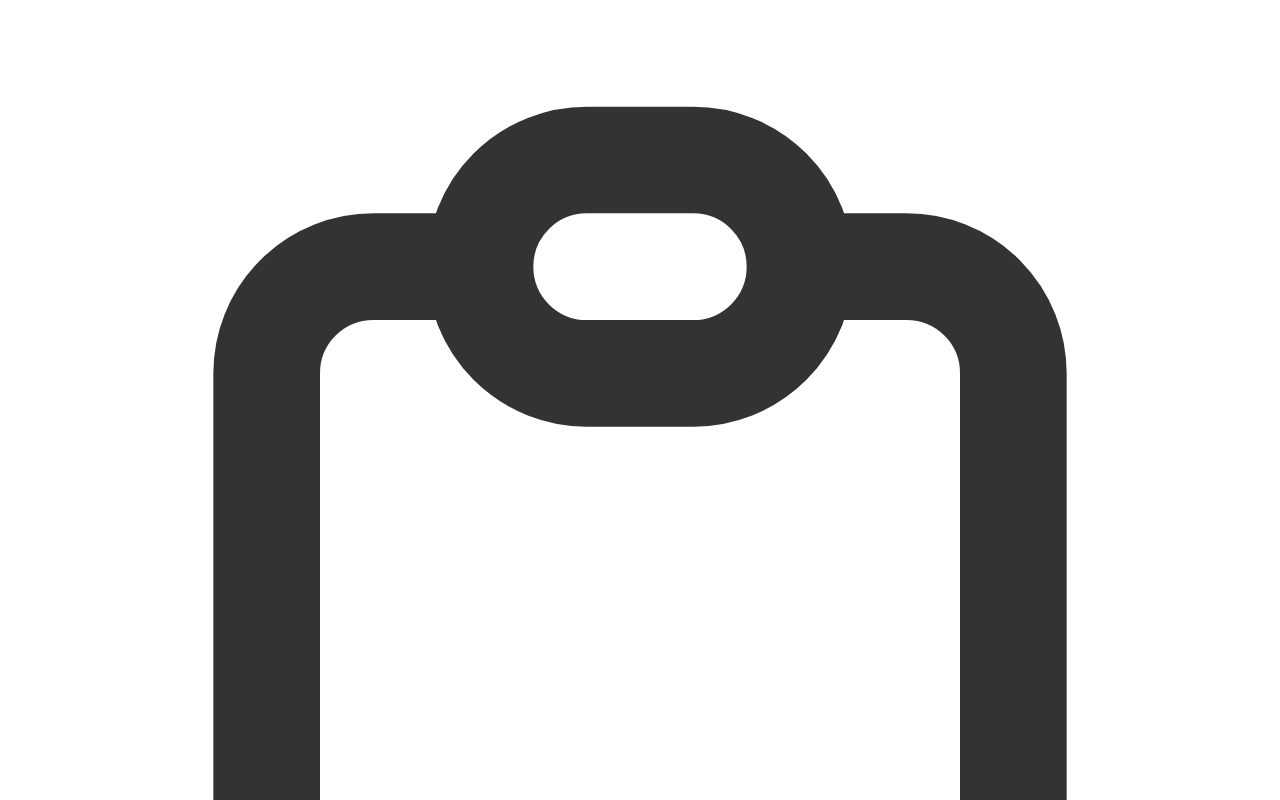
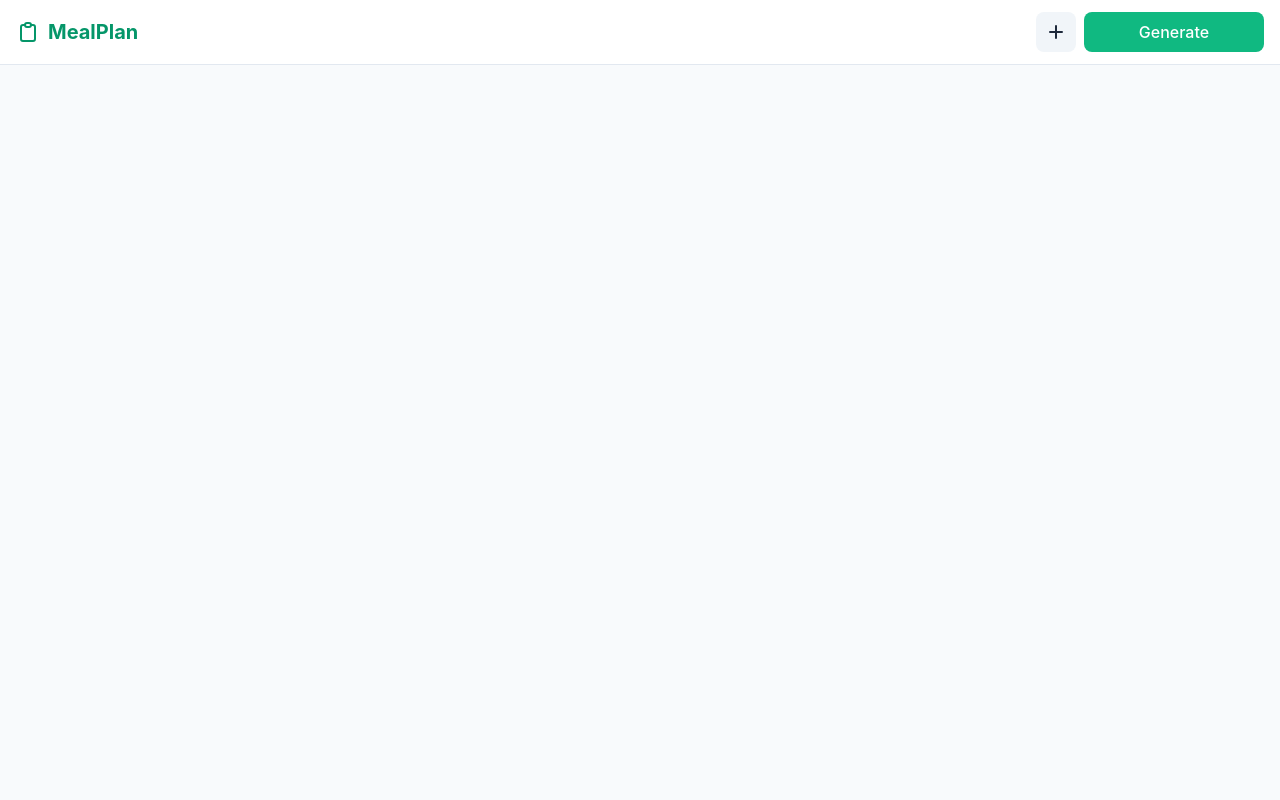
Before and after one commit to sobdima/meal-plan, a React (Vite) app: page / in a window 1280 px wide. Shown: the top 800 px of the page. Built offline with nearby package versions, Linux system fonts and the light colour scheme.

Commit message:
feat: add header markup

```diff
--- a/package.json
+++ b/package.json
@@ -14,7 +14,6 @@
     "prepare": "husky"
   },
   "dependencies": {
-    "clsx": "^2.1.1",
     "react": "^19.2.0",
     "react-dom": "^19.2.0"
   },
--- a/src/components/Button/Button.css
+++ b/src/components/Button/Button.css
@@ -1,3 +1,8 @@
 .btn-generate {
-  background-color: var(--primary-green);
+  width: 180px;
+  height: 40px;
+  border-radius: 8px;
+  background-color: var(--color-primary);
+  font-size: 1.6rem;
+  color: var(--color-white);
 }
--- a/src/components/Button/Button.tsx
+++ b/src/components/Button/Button.tsx
@@ -1,7 +1,9 @@
+import type React from 'react';
 import './Button.css';
 
 interface ButtonProps {
-  text: string;
+  /* text: string; */
+  text: React.ReactNode;
   onClick: () => void;
   className?: string;
   id?: string;
--- /dev/null
+++ b/src/components/Header/Header.css
@@ -0,0 +1,42 @@
+.header {
+  padding: 12px 16px;
+  display: flex;
+  justify-content: space-between;
+  align-items: center;
+  background-color: var(--color-white);
+  border-bottom: 1px solid var(--color-border);
+}
+
+.logo-title {
+  display: flex;
+  align-items: center;
+  gap: 8px;
+  font-size: 2rem;
+  font-weight: 700;
+  color: var(--color-primary-dark);
+}
+
+.logo {
+  width: 24px;
+}
+
+.header-buttons {
+  display: flex;
+  justify-content: center;
+  align-items: center;
+  gap: 8px;
+}
+
+.btn-add {
+  display: flex;
+  justify-content: center;
+  align-items: center;
+  width: 40px;
+  height: 40px;
+  background-color: var(--color-gray);
+  border-radius: 8px;
+}
+
+.btn-add:hover {
+  background-color: var(--color-border);
+}
--- a/src/components/Header/Header.tsx
+++ b/src/components/Header/Header.tsx
@@ -1,4 +1,7 @@
+import './Header.css';
 import { Button } from '@/components/Button/Button';
+import { LogoIcon } from '../Icons/LogoIcon';
+import { AddButtonIcon } from '../Icons/AddButtonIcon';
 
 export function Header() {
   const handleGenerate = () => {
@@ -11,33 +14,24 @@ export function Header() {
 
   return (
     <header className="header">
-      <div className="header-logo">
-        <h1>
-          <svg
-            xmlns="http://www.w3.org/2000/svg"
-            /* className="h-6 w-6" */
-            fill="none"
-            viewBox="0 0 24 24"
-            stroke="currentColor"
-          >
-            <path
-              stroke-linecap="round"
-              stroke-linejoin="round"
-              stroke-width="2"
-              d="M9 5H7a2 2 0 00-2 2v12a2 2 0 002 2h10a2 2 0 002-2V7a2 2 0 00-2-2h-2M9 5a2 2 0 002 2h2a2 2 0 002-2M9 5a2 2 0 012-2h2a2 2 0 012 2"
-            ></path>
-          </svg>
+      <div className="logo-container">
+        <h1 className="logo-title">
+          <LogoIcon />
           MealPlan
         </h1>
       </div>
 
       <div className="header-buttons">
         <Button
+          text={<AddButtonIcon />}
+          onClick={handleAdd}
+          className="btn-add"
+        />
+        <Button
           text="Generate"
           onClick={handleGenerate}
           className="btn-generate"
         />
-        <Button text="+" onClick={handleAdd} className="btn-add" />
       </div>
     </header>
   );
--- /dev/null
+++ b/src/components/Icons/AddButtonIcon.tsx
@@ -0,0 +1,69 @@
+/* export function AddButtonIcon() {
+  return (
+    <svg
+      fill="#1e293b"
+      height="26px"
+      width="26px"
+      version="1.1"
+      id="Layer_1"
+      xmlns="http://www.w3.org/2000/svg"
+      xmlnsXlink="http://www.w3.org/1999/xlink"
+      viewBox="-8.42 -8.42 227.25 227.25"
+      xmlSpace="preserve"
+      stroke="#1e293b"
+      stroke-width="7.364489999999999"
+    >
+      <g id="SVGRepo_bgCarrier" stroke-width="0"></g>
+      <g
+        id="SVGRepo_tracerCarrier"
+        stroke-linecap="round"
+        stroke-linejoin="round"
+        stroke="#CCCCCC"
+        stroke-width="0.42082800000000004"
+      ></g>
+      <g id="SVGRepo_iconCarrier">
+        {' '}
+        <g>
+          {' '}
+          <g>
+            {' '}
+            <g>
+              {' '}
+              <path d="M105.207,0C47.196,0,0,47.196,0,105.207c0,58.011,47.196,105.207,105.207,105.207 c58.011,0,105.207-47.196,105.207-105.207C210.414,47.196,163.218,0,105.207,0z M105.207,202.621 c-53.715,0-97.414-43.699-97.414-97.414c0-53.715,43.699-97.414,97.414-97.414c53.715,0,97.414,43.699,97.414,97.414 C202.621,158.922,158.922,202.621,105.207,202.621z"></path>{' '}
+              <path d="M155.862,101.31h-46.759V54.552c0-2.152-1.745-3.897-3.897-3.897s-3.897,1.745-3.897,3.897v46.759H54.552 c-2.152,0-3.897,1.745-3.897,3.897c0,2.152,1.745,3.897,3.897,3.897h46.759v46.759c0,2.152,1.745,3.897,3.897,3.897 s3.897-1.745,3.897-3.897v-46.759h46.759c2.152,0,3.897-1.745,3.897-3.897C159.759,103.055,158.014,101.31,155.862,101.31z"></path>{' '}
+            </g>{' '}
+          </g>{' '}
+        </g>{' '}
+      </g>
+    </svg>
+  );
+} */
+
+export function AddButtonIcon() {
+  return (
+    <svg
+      width="24px"
+      height="24px"
+      viewBox="0 0 24 24"
+      fill="none"
+      xmlns="http://www.w3.org/2000/svg"
+    >
+      <g id="SVGRepo_bgCarrier" stroke-width="0"></g>
+      <g
+        id="SVGRepo_tracerCarrier"
+        stroke-linecap="round"
+        stroke-linejoin="round"
+      ></g>
+      <g id="SVGRepo_iconCarrier">
+        {' '}
+        <path
+          d="M6 12H18M12 6V18"
+          stroke="#1e293b"
+          stroke-width="2"
+          stroke-linecap="round"
+          stroke-linejoin="round"
+        ></path>{' '}
+      </g>
+    </svg>
+  );
+}
--- /dev/null
+++ b/src/components/Icons/LogoIcon.tsx
@@ -0,0 +1,18 @@
+export function LogoIcon() {
+  return (
+    <svg
+      xmlns="http://www.w3.org/2000/svg"
+      className="logo"
+      fill="none"
+      viewBox="0 0 24 24"
+      stroke="#059669"
+    >
+      <path
+        strokeLinecap="round"
+        strokeLinejoin="round"
+        strokeWidth="2"
+        d="M9 5H7a2 2 0 00-2 2v12a2 2 0 002 2h10a2 2 0 002-2V7a2 2 0 00-2-2h-2M9 5a2 2 0 002 2h2a2 2 0 002-2M9 5a2 2 0 012-2h2a2 2 0 012 2"
+      ></path>
+    </svg>
+  );
+}
--- /dev/null
+++ b/src/main.css
@@ -0,0 +1,8 @@
+body {
+  background-color: var(--color-bg-main);
+}
+
+#root {
+  /* max-width: 1024px; */
+  margin: 0 auto;
+}
--- a/src/main.tsx
+++ b/src/main.tsx
@@ -2,6 +2,7 @@ import { StrictMode } from 'react';
 import { createRoot } from 'react-dom/client';
 import './styles/reset.css';
 import './styles/variables.css';
+import './main.css';
 import App from './App.tsx';
 
 createRoot(document.getElementById('root')!).render(
--- a/src/styles/reset.css
+++ b/src/styles/reset.css
@@ -14,9 +14,7 @@ html {
 body {
   margin: 0;
   padding: 0;
-  font-family:
-    -apple-system, BlinkMacSystemFont, 'Segoe UI', Roboto, Oxygen, Ubuntu,
-    Cantarell, sans-serif;
+  font-family: 'Inter', sans-serif;
   line-height: 1.5;
   color: #333;
   background-color: #fff;
@@ -31,7 +29,7 @@ h3,
 h4,
 h5,
 h6 {
-  margin: 0 0 0.5em 0;
+  margin: 0 0 0 0;
   font-weight: 600;
   line-height: 1.2;
 }
@@ -126,16 +124,11 @@ select:focus {
 /* Buttons */
 button {
   cursor: pointer;
-  padding: 0.75rem 1.5rem;
   border-radius: 4px;
   font-weight: 500;
   transition:
     background-color 0.2s,
     transform 0.1s;
-}
-
-button:hover {
-  transform: translateY(-1px);
 }
 
 /* Images & Media */
--- a/src/styles/variables.css
+++ b/src/styles/variables.css
@@ -1,11 +1,22 @@
 :root {
-  --primary-green: #10b981;
-  /* --secondary-color: #f39c12;
-  --bg-color: #ffffff;
-  --text-color: #333333; */
+  /* Brand colors */
+  --color-primary: #10b981;
+  --color-primary-dark: #059669;
+  --color-primary-light: #ecfdf5;
+  --color-border: #e2e8f0;
 
-  --main-font: 'Inter', sans-serif;
-  --heading-font: 'Montserrat', sans-serif;
+  /* Status colors */
+  --color-danger: #f43f5e;
+  --color-warning: #fbbf24;
 
-  --border-radius: 8px;
+  /* Neutral colors */
+  --color-white: #ffffff;
+  --color-bg-main: #f8fafc;
+  --color-gray: #f1f5f9;
+  --color-gray-muted: #94a3b8;
+  --color-text-main: #1e293b;
+  --color-text-muted: #64748b;
+
+  /* Specific UI */
+  --hover: #0f172a;
 }
```
Also changed, not shown: 1 other file (tests, documents, lock files or other folders).
